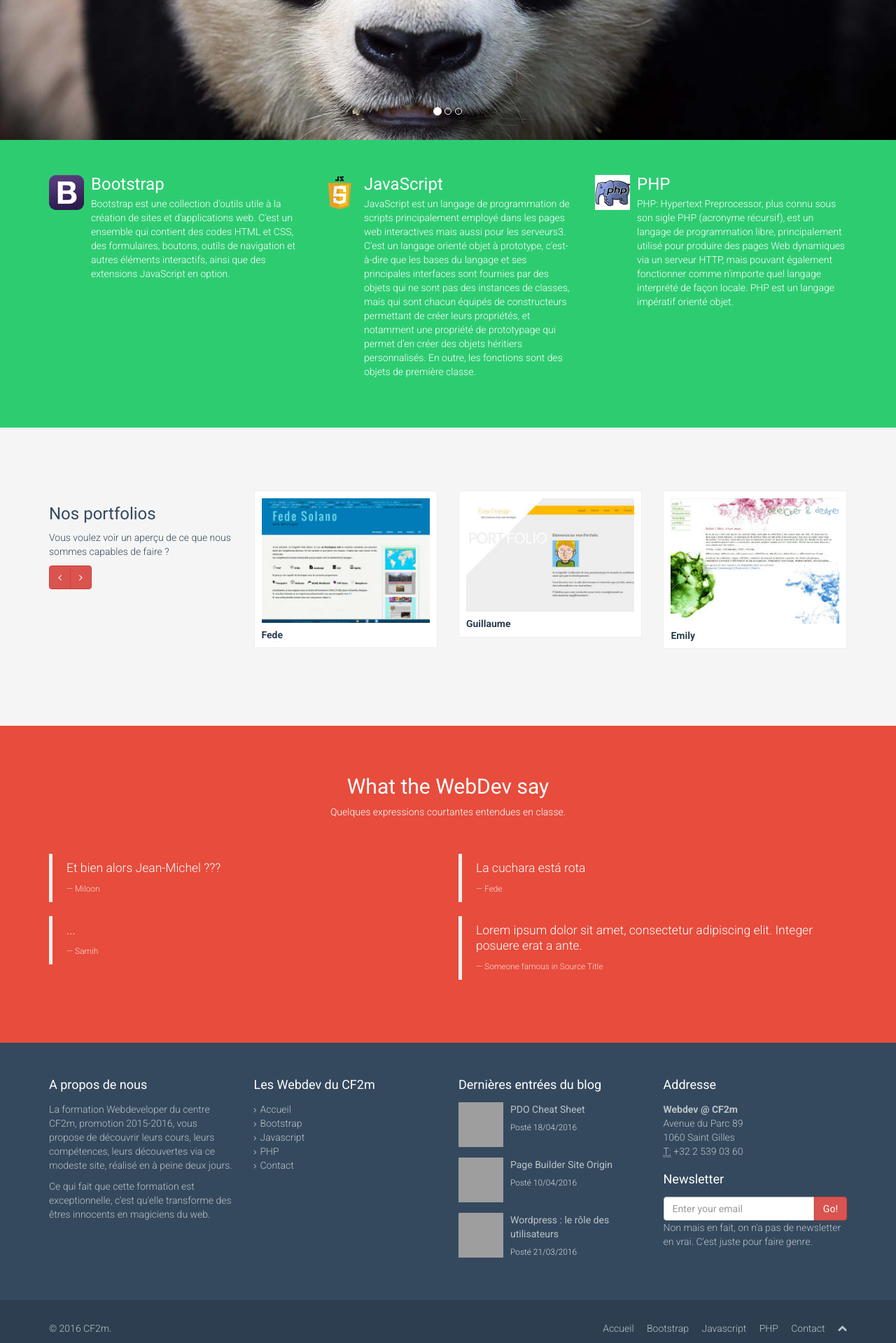
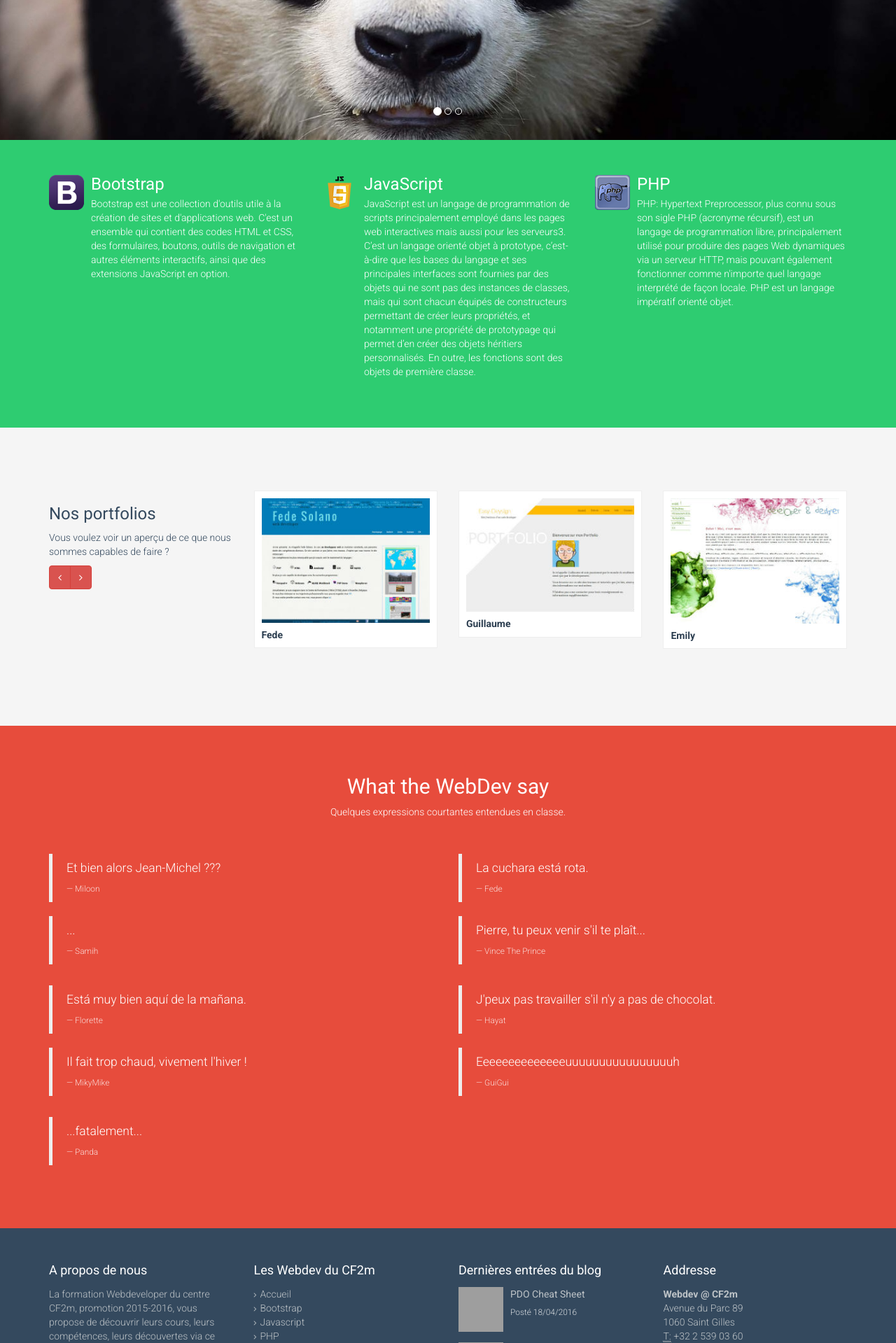
Before and after one commit to miloon/webdev_cf2m_presentation, a PHP site: page / in a window 1280 px wide. Shown: the part 480-2399 px from the top of the page at 70% size. Run offline with PHP 8.4, Linux system fonts and the light colour scheme; grey boxes are pictures that could not be loaded.

Commit message:
modif de panda dans index

```diff
--- a/index.php
+++ b/index.php
@@ -282,14 +282,40 @@
                     </div>
                     <div class="col-md-6">
                         <blockquote>
-                                <p>La cuchara está rota</p>
+                            <p>La cuchara está rota.</p>
                             <small>Fede <!--<cite title="Source Title">Source Title</cite>--></small>
                         </blockquote>
                         <blockquote>
-                                <p>Lorem ipsum dolor sit amet, consectetur adipiscing elit. Integer posuere erat a ante.</p>
-                                <small>Someone famous in <cite title="Source Title">Source Title</cite></small>
+                            <p>Pierre, tu peux venir s'il te plaît...</p>
+                            <small>Vince The Prince <!-- <cite title="Source Title">Source Title</cite>--></small>
                         </blockquote>
                     </div>
+                    <div class="col-md-6">
+                        <blockquote>
+                            <p>Está muy bien aquí de la mañana.</p>
+                            <small>Florette <!--<cite title="Source Title">Source Title</cite>--></small>
+                        </blockquote>
+                        <blockquote>
+                            <p>Il fait trop chaud, vivement l'hiver !</p>
+                            <small>MikyMike <!-- <cite title="Source Title">Source Title</cite>--></small>
+                        </blockquote>
+                    </div>
+                    <div class="col-md-6">
+                        <blockquote>
+                            <p>J'peux pas travailler s'il n'y a pas de chocolat.</p>
+                            <small>Hayat <!--<cite title="Source Title">Source Title</cite>--></small>
+                        </blockquote>
+                        <blockquote>
+                            <p>Eeeeeeeeeeeeeeuuuuuuuuuuuuuuuuh</p>
+                            <small>GuiGui <!-- <cite title="Source Title">Source Title</cite>--></small>
+                        </blockquote>
+                    </div>
+                    <div class="col-md-6">
+                        <blockquote>
+                            <p>...fatalement...</p>
+                            <small>Panda <!--<cite title="Source Title">Source Title</cite>--></small>
+                        </blockquote>
+
                     </div>
                 </div>
             </div>
```
Also changed, not shown: images/php.png. Lines whose indentation alone changed are shown as unchanged.
